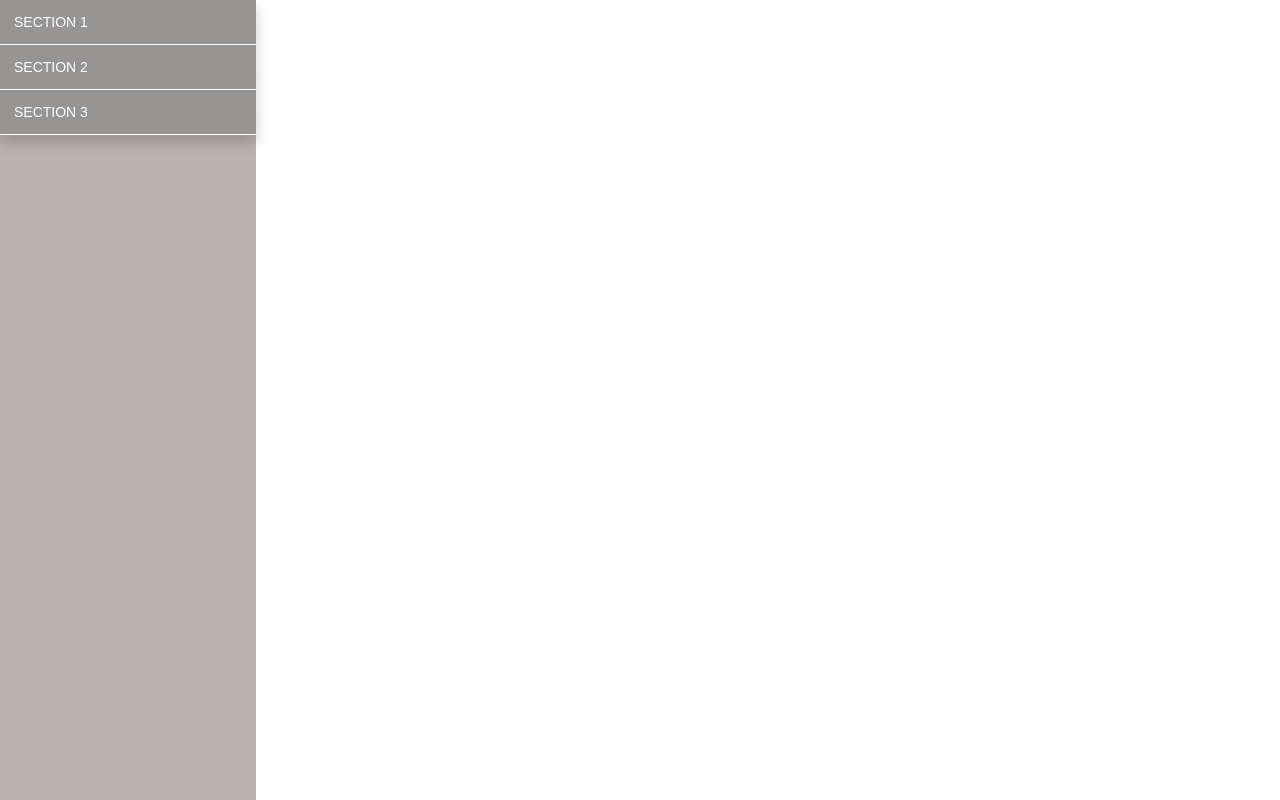
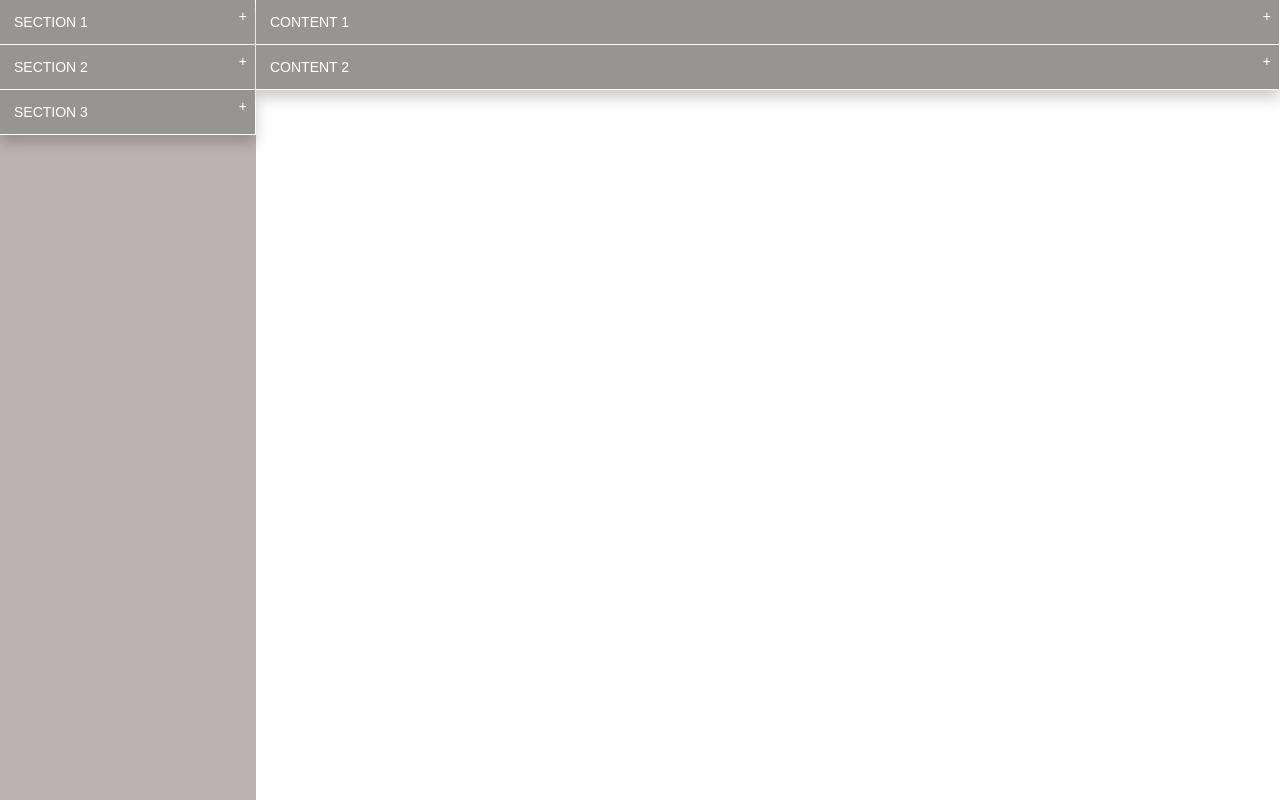
Before and after one commit to romkravets/vanilaJS-accordion, a website built with webpack: page src/index/index.html in a window 1280 px wide. Built offline with nearby package versions, Linux system fonts and the light colour scheme.

Commit message:
Component accordion in section main

```diff
--- a/src/index/index.html
+++ b/src/index/index.html
@@ -11,24 +11,9 @@
     <div class="page">
         <div class="side-nav">
             <div id="simpleAccordion"></div>
-                <!-- <div class="accordion" id="simpleAccordion">
-                        <div class="accordion__panel">
-                            <button class="accordion__title">Section 1</button>
-                            <div class="accordion__content">
-                            </div>
-                        </div>
-                        <div class="accordion__panel">
-                            <button class="accordion__title">Section 2</button>
-                            <div class="accordion__content">Lorem ipsum dolor sit amet consectetur adipisicing elit. Tempore animi omnis debitis ad inventore accusantium vero itaque eligendi, cumque ullam quibusdam aut, laboriosam dolore culpa similique quae dolor alias et?</div>
-                        </div>
-                        <div class="accordion__panel">
-                            <button class="accordion__title">Section 3</button>
-                            <div class="accordion__content">Lorem ipsum, dolor sit amet consectetur adipisicing elit. Modi quo ipsa aperiam amet saepe placeat maxime? Perferendis vel fugiat iure pariatur alias, deleniti ab in sint ad explicabo illum odit.</div>
-                        </div>
-                    </div> -->
         </div>
         <main>
-
+            <div id="contentAccordion"></div>
         </main>
     </div>
 </body>
--- a/src/index/index.js
+++ b/src/index/index.js
@@ -30,3 +30,18 @@ const accordionSection = [
 ];
 
 accordion(document.querySelector('#simpleAccordion'), accordionSection);
+accordion(document.querySelector('#contentAccordion'), [
+   {
+      title: 'Content 1',
+      content:`<h3>HELO WORLD</h3>`
+   },
+   {
+      title: 'Content 2',
+      content:`Lorem ipsum dolor sit amet consectetur adipisicing elit.
+      Lorem ipsum dolor sit amet consectetur adipisicing elit.
+      Lorem ipsum dolor sit amet consectetur adipisicing elit.
+      Lorem ipsum dolor sit amet consectetur adipisicing elit.
+      Lorem ipsum dolor sit amet consectetur adipisicing elit.
+      Lorem ipsum dolor sit amet consectetur adipisicing elit.  `
+   },
+]);
--- a/src/index/styles/accordion.scss
+++ b/src/index/styles/accordion.scss
@@ -1,5 +1,6 @@
 .accordion {
    &__title {
+      position: relative;
       border: none;
       color: rgb(255, 255, 255);
       width: 100%;
@@ -8,8 +9,14 @@
       background-color: rgb(151, 148, 148);
       padding: 1rem;
       cursor: pointer;
-      outline:none;
+      outline: none;
       text-transform: uppercase;
+      &:after {
+         content: '+';
+         position: absolute;
+         top: 8px;
+         right: 8px;
+      }
    }
    &__content {
       background-color: rgb(249, 249, 249);
@@ -17,12 +24,18 @@
       padding: 0 1rem;
       transform: scaleY(0);
       transform-origin: top;
-      transition: transform 0.3s;
+      transition: all 0.3s;
    }
    &__panel {
       border-bottom: 1px solid rgb(255, 255, 255);
+      border-right: 1px solid rgb(255, 255, 255);
       box-shadow: 0px 8px 13px 0px rgba(0,0,0,0.2);
       &_expand {
+         .accordion__title {
+            &:after {
+               content: '-';
+            }
+         }
          .accordion__content {
             height: auto;
             transform: scaleY(1);
```
